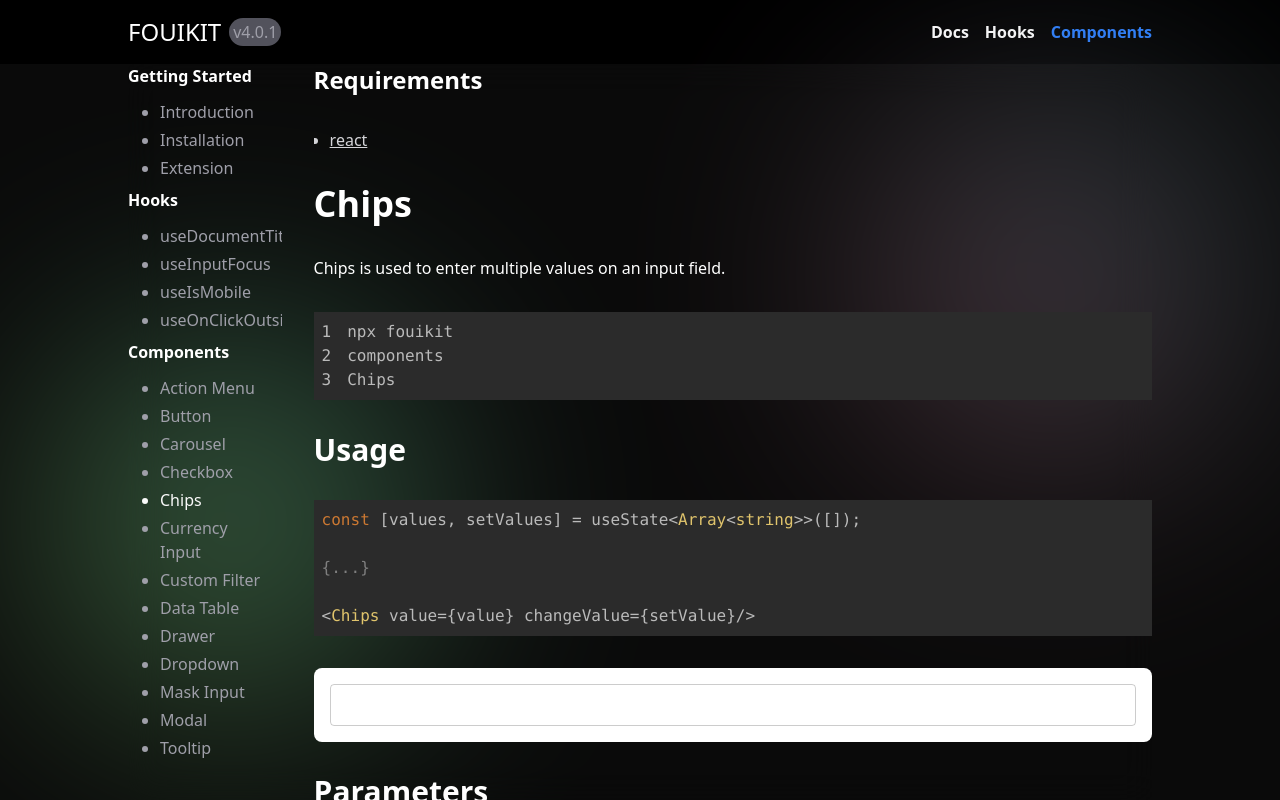
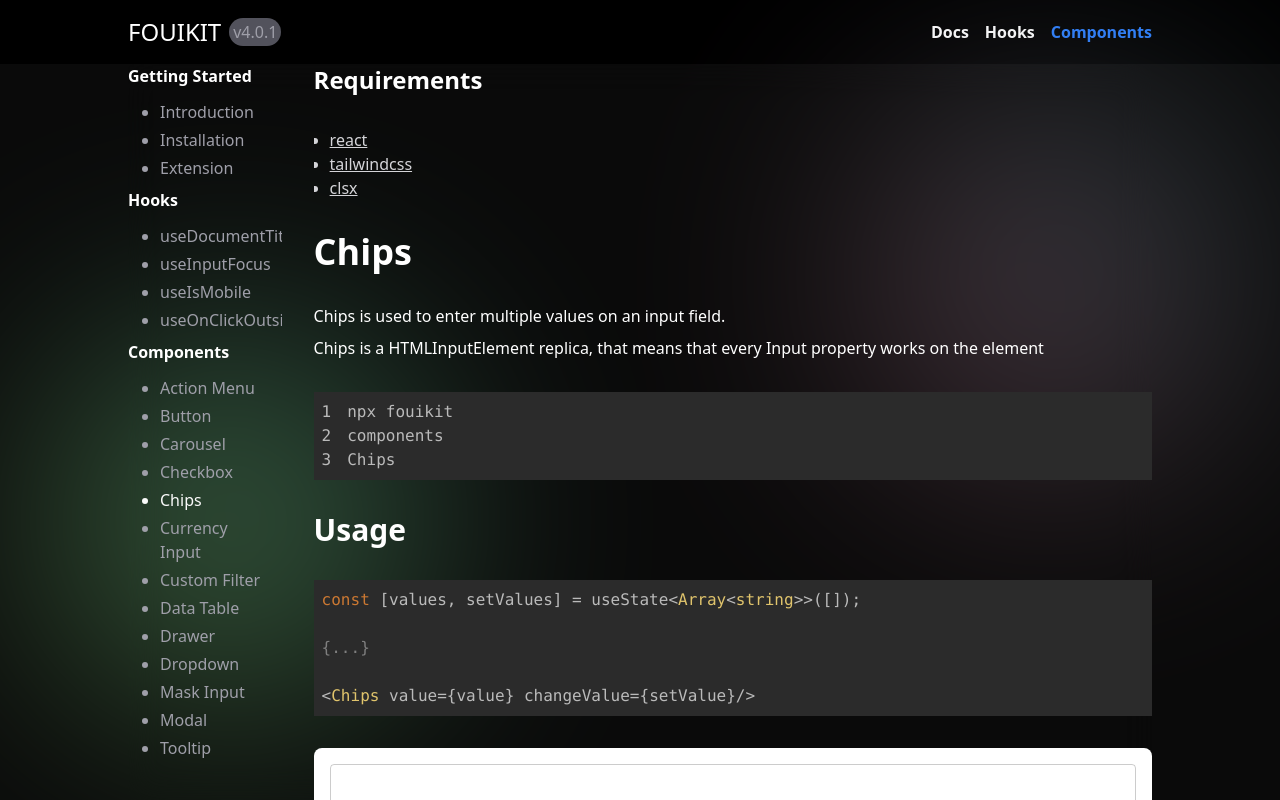
Before and after one commit to filipeoliveira-oss/uiKit, a Next.js app: page /components/chips in a window 1280 px wide. Built offline with nearby package versions, Linux system fonts and the light colour scheme.

Commit message:
feat: enhance ChipsPage with additional dependencies and usage descriptions

```diff
--- a/src/app/components/chips/page.tsx
+++ b/src/app/components/chips/page.tsx
@@ -8,14 +8,16 @@ export default function ChipsPage() {
 
     const [value, setValue] = useState<Array<string>>([])
 
+    const deps = [
+        { name: "react", url: "https://www.npmjs.com/package/react" },
+        { name: "tailwindcss", url: "https://www.npmjs.com/package/tailwindcss" },
+        { name: "clsx", url: "https://www.npmjs.com/package/clsx" },
+    ]
     const a =
         `npx fouikit
 components
 Chips`
 
-    const deps = [
-        { name: "react", url: "https://www.npmjs.com/package/react" },
-    ]
 
 
     const code =
@@ -38,7 +40,10 @@ Chips`
     return (
         <PageWrapper requirements={deps} title="Chips">
             <h1 className="text-4xl font-bold">Chips</h1>
-            <span>Chips is used to enter multiple values on an input field.</span>
+            <div className="flex flex-col gap-2">
+                <span>Chips is used to enter multiple values on an input field.</span>
+                <span>Chips is a HTMLInputElement replica, that means that every Input property works on the element</span>
+            </div>
 
             <CodeBlock code={a} />
 
```
